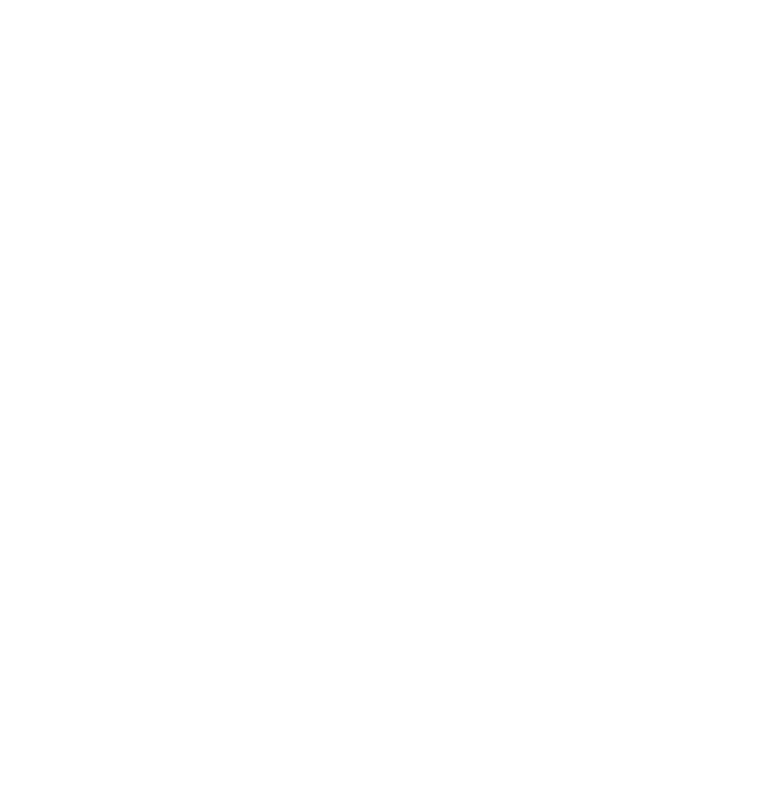
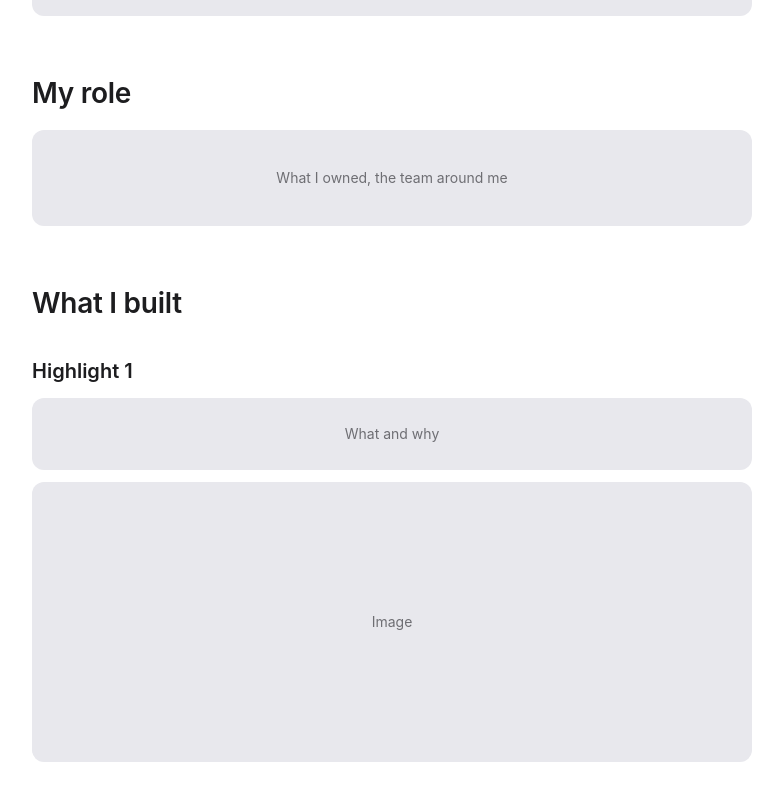
Before and after one commit to vindotski/website, a Next.js app: page /work/template in a window 1280 px wide. Shown: the part 1280-2079 px from the top of the page, without its empty margins (84-867 px from the left). Before the commit the page ends 1260 px from the top, so only its background shows below. Built offline with nearby package versions, Linux system fonts and the light colour scheme.

Commit message:
feat(work): wireframe detail case study body

```diff
--- a/app/work/template/page.module.css
+++ b/app/work/template/page.module.css
@@ -67,6 +67,39 @@
   border-left: 3px solid var(--color-text);
 }
 
+.body {
+  display: flex;
+  flex-direction: column;
+  gap: 56px;
+  max-width: 720px;
+}
+
+.block {
+  display: flex;
+  flex-direction: column;
+  gap: 16px;
+}
+
+.block h2 {
+  margin: 0;
+  font-size: 28px;
+  font-weight: 600;
+  letter-spacing: -0.01em;
+}
+
+.highlight {
+  display: flex;
+  flex-direction: column;
+  gap: 12px;
+  margin-top: 16px;
+}
+
+.highlight h3 {
+  margin: 0;
+  font-size: 20px;
+  font-weight: 600;
+}
+
 .impactLabel {
   margin: 0;
   font-size: 14px;
--- a/app/work/template/page.tsx
+++ b/app/work/template/page.tsx
@@ -3,6 +3,7 @@ import Placeholder from "../../_components/Placeholder";
 import styles from "./page.module.css";
 
 const facts = ["Role", "Company", "Years", "Stack"];
+const highlights = ["Highlight 1", "Highlight 2", "Highlight 3"];
 
 export default function WorkTemplate() {
   return (
@@ -34,6 +35,34 @@ export default function WorkTemplate() {
         <p className={styles.impactLabel}>Impact</p>
         <Placeholder label="One or two lines on what it changed" height={72} />
       </aside>
+
+      <div className={styles.body}>
+        <section className={styles.block}>
+          <h2>Context</h2>
+          <Placeholder label="The product, its users, the problem" height={120} />
+        </section>
+
+        <section className={styles.block}>
+          <h2>My role</h2>
+          <Placeholder label="What I owned, the team around me" height={96} />
+        </section>
+
+        <section className={styles.block}>
+          <h2>What I built</h2>
+          {highlights.map((highlight) => (
+            <div key={highlight} className={styles.highlight}>
+              <h3>{highlight}</h3>
+              <Placeholder label="What and why" height={72} />
+              <Placeholder label="Image" height={280} />
+            </div>
+          ))}
+        </section>
+
+        <section className={styles.block}>
+          <h2>Outcome</h2>
+          <Placeholder label="What it changed" height={96} />
+        </section>
+      </div>
     </article>
   );
 }
```
